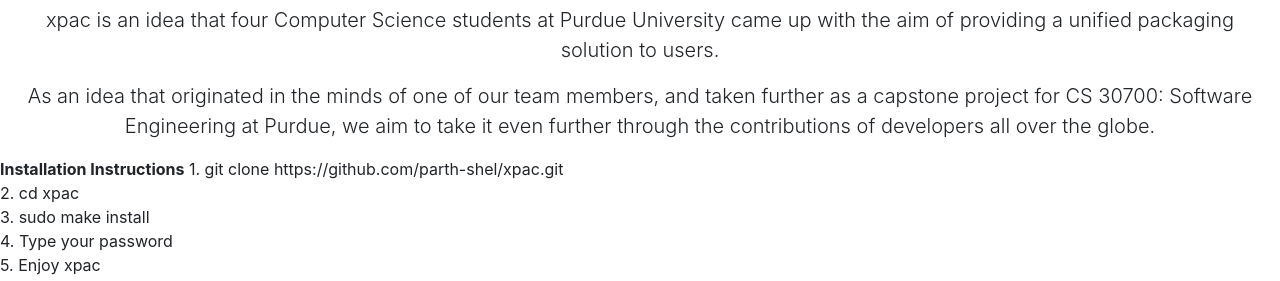
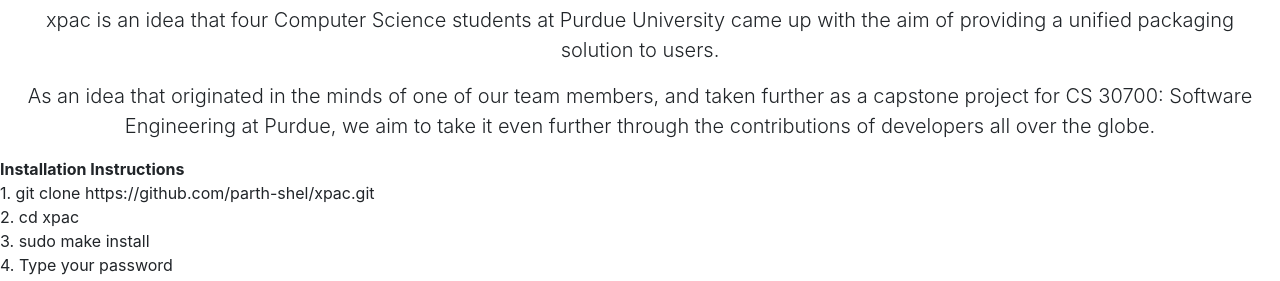
Before and after one commit to parth-shel/xpac, a plain HTML site: page index.html in a window 1280 px wide. Shown: the part 88-369 px from the top of the page. Drawn offline with nearby package versions, Linux system fonts and the light colour scheme; some packages are replaced by stand-ins of ours.

Commit message:
minor formatting

```diff
--- a/index.html
+++ b/index.html
@@ -40,7 +40,7 @@
     </div>
 
     <p>
-      <strong>Installation Instructions</strong>
+      <strong>Installation Instructions</strong> <br>
       1. git clone https://github.com/parth-shel/xpac.git <br>
       2. cd xpac <br>
       3. sudo make install <br>
```
